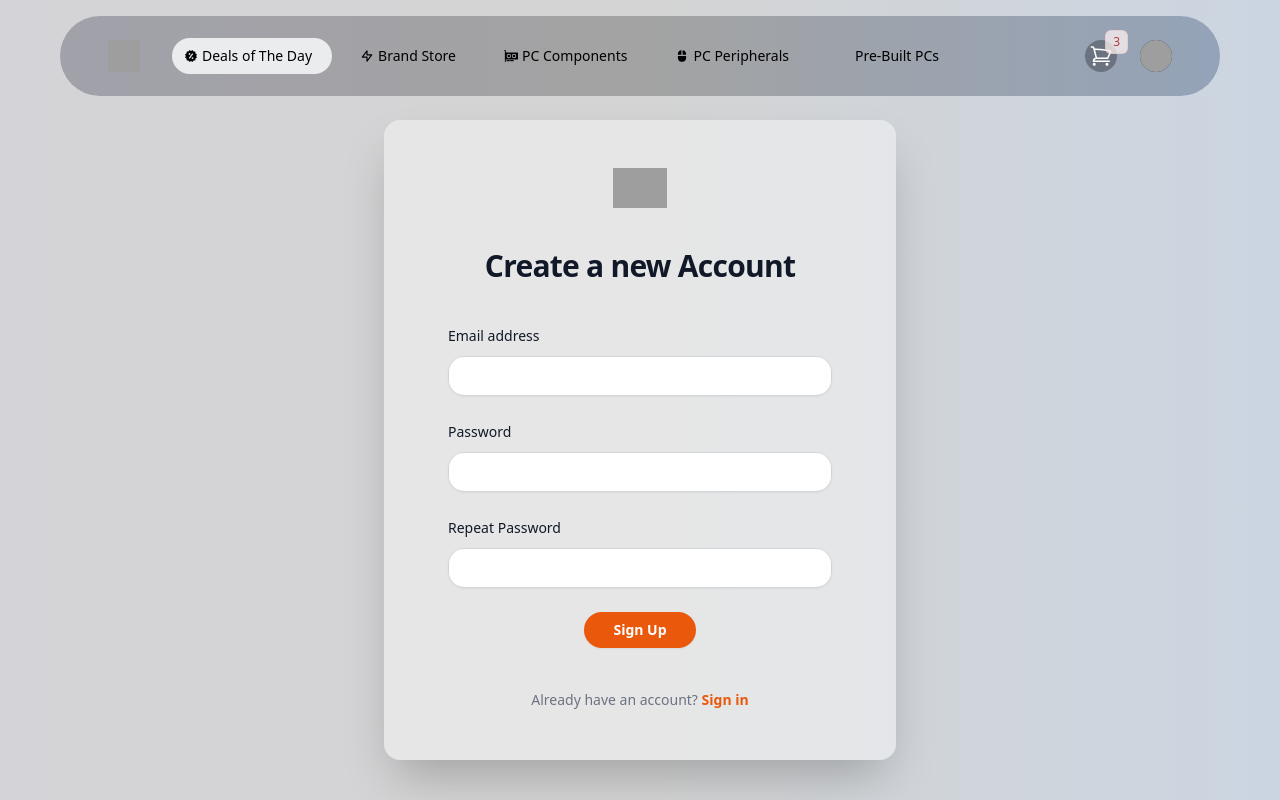
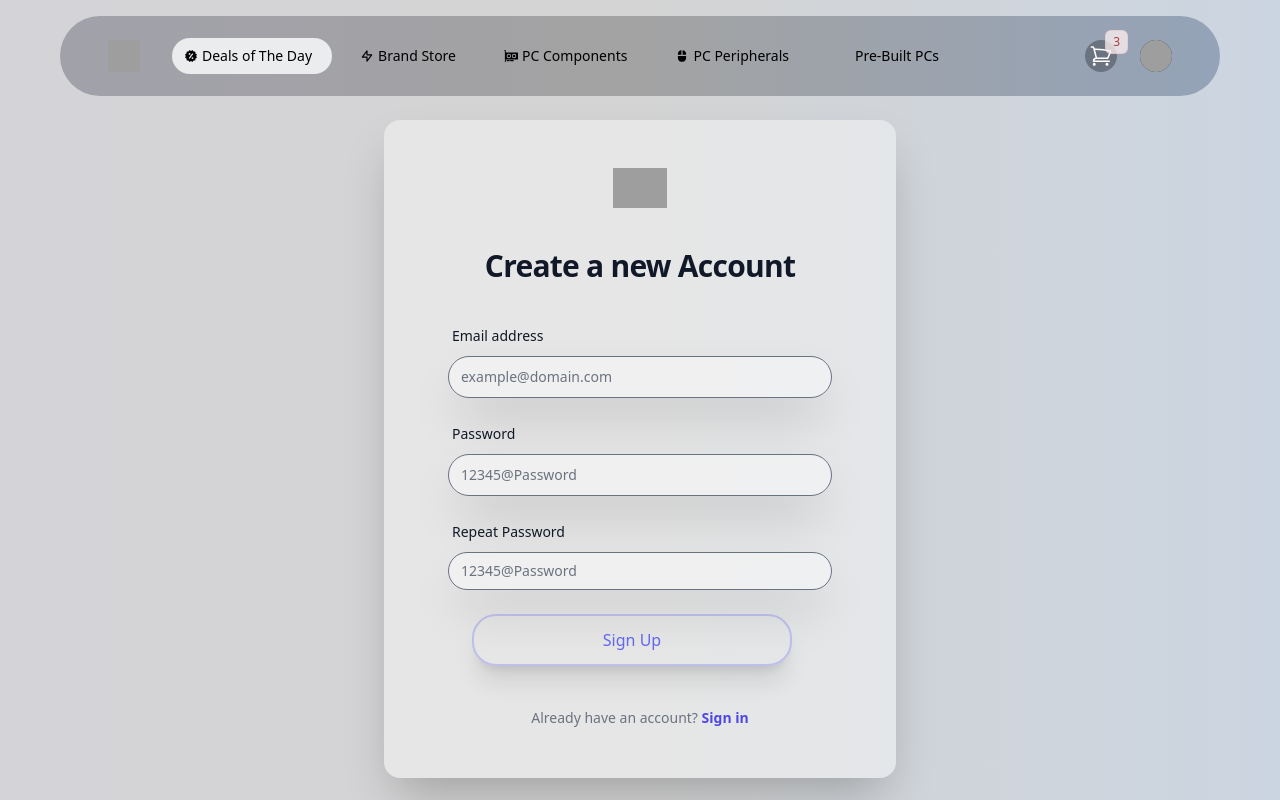
Before and after one commit to Subham-Maity/restock, a Next.js app in the folder client/: page /signup in a window 1280 px wide. Built offline with nearby package versions, Linux system fonts and the light colour scheme; grey boxes are pictures that could not be loaded; some icons are missing.

Commit message:
revamped input fields & buttons

```diff
--- a/client/src/app/(auth)/login/identify/thankyou/page.tsx
+++ b/client/src/app/(auth)/login/identify/thankyou/page.tsx
@@ -20,7 +20,7 @@ const Page = () => {
       <p className="mt-10 text-center text-sm text-gray-500">
         Return to{" "}
         <button
-          className="font-semibold leading-6 text-orange-600 dark:text-orange-600 hover:text-orange-400 dark:hover:text-orange-400"
+          className="font-semibold leading-6 text-indigo-600 dark:text-indigo-500 hover:text-indigo-500 dark:hover:text-indigo-400"
           onClick={() => {
             router.push("/login");
           }}
--- a/client/src/app/components/auth/components/Login.tsx
+++ b/client/src/app/components/auth/components/Login.tsx
@@ -4,6 +4,7 @@ import { router } from "next/client";
 import { useRouter } from "next/navigation";
 import Image from "next/image";
 import styles from "./Login.module.css";
+import Link from "next/link";
 
 const Login = () => {
   const router = useRouter();
@@ -28,7 +29,7 @@ const Login = () => {
             <div>
               <label
                 htmlFor="email"
-                className="block text-sm font-medium leading-6 text-gray-900 dark:text-gray-200"
+                className="ml-1 block text-sm font-medium leading-6 text-gray-900 dark:text-gray-200"
               >
                 Email address
               </label>
@@ -38,8 +39,9 @@ const Login = () => {
                   name="email"
                   type="email"
                   autoComplete="email"
+                  placeholder="example@domain.com"
                   required
-                  className="block w-full rounded-2xl border-0 py-auto text-gray-900 shadow-sm ring-1 ring-inset ring-gray-300 placeholder:text-gray-400 focus:ring-2 focus:ring-inset focus:ring-orange-500 sm:text-sm sm:leading-6"
+                  className="block w-full rounded-3xl py-auto bg-white bg-opacity-40 dark:bg-stone-950/20 shadow-2xl  dark:border-gray-600 dark:placeholder-gray-400 dark:text-white dark:focus:ring-blue-500 dark:focus:border-blue-500 sm:text-sm sm:leading-6"
                 />
               </div>
             </div>
@@ -57,7 +59,7 @@ const Login = () => {
                     onClick={() => {
                       router.push("/login/identify");
                     }}
-                    className="font-semibold leading-6 text-orange-600 dark:text-orange-600 hover:text-orange-400 dark:hover:text-orange-400"
+                    className="font-semibold leading-6 text-indigo-600 dark:text-indigo-500 hover:text-indigo-500 dark:hover:text-indigo-400"
                   >
                     Forgot password?
                   </button>
@@ -69,23 +71,43 @@ const Login = () => {
                   name="password"
                   type="password"
                   autoComplete="current-password"
+                  placeholder="12345@Password"
                   required
-                  className="block w-full rounded-2xl border-0 py-auto text-gray-900 shadow-sm ring-1 ring-inset ring-gray-300 placeholder:text-gray-400 focus:ring-2 focus:ring-inset focus:ring-orange-500 sm:text-sm sm:leading-6"
+                  className="block w-full rounded-3xl py-auto bg-white bg-opacity-40 dark:bg-stone-950/20 shadow-2xl  dark:border-gray-600 dark:placeholder-gray-400 dark:text-white dark:focus:ring-blue-500 dark:focus:border-blue-500 sm:text-sm sm:leading-6"
                 />
               </div>
             </div>
 
-            <div>
-              <button className={styles.button} type="submit">
-                Sign in
-              </button>
-            </div>
+            <button
+              className="relative inline-flex items-center justify-center sm:w-80 sm:ml-6 p-4 py-3 overflow-hidden font-medium text-indigo-500 transition duration-100 ease-out border-2 border-indigo-500/30 rounded-3xl shadow-lg group"
+            >
+              <span className="absolute inset-0 flex items-center justify-center w-full h-full text-white duration-100 -translate-x-full bg-indigo-600 dark:bg-indigo-500 group-hover:translate-x-0 ease">
+                <svg
+                  className="w-6 h-6"
+                  fill="none"
+                  stroke="currentColor"
+                  viewBox="0 0 24 24"
+                  xmlns="http://www.w3.org/2000/svg"
+                >
+                  <path
+                    stroke-linecap="round"
+                    stroke-linejoin="round"
+                    stroke-width="2"
+                    d="M14 5l7 7m0 0l-7 7m7-7H3"
+                  ></path>
+                </svg>
+              </span>
+              <span className="absolute flex items-center justify-center w-full h-full text-indigo-500 dark:text-indigo-400 transition-all duration-300 transform group-hover:translate-x-full ease">
+                Log In
+              </span>
+              <span className="relative invisible">Button Text</span>
+            </button>
           </form>
 
           <p className="mt-10 text-center text-sm text-gray-500">
             Not a member?{" "}
             <button
-              className="font-semibold leading-6 text-orange-600 dark:text-orange-600 hover:text-orange-400 dark:hover:text-orange-400"
+              className="font-semibold leading-6 text-indigo-600 dark:text-indigo-600 hover:text-indigo-500 dark:hover:text-indigo-400"
               onClick={() => {
                 router.push("/signup");
               }}
--- a/client/src/app/components/auth/components/Signup.tsx
+++ b/client/src/app/components/auth/components/Signup.tsx
@@ -26,7 +26,7 @@ const Signup = () => {
             <div>
               <label
                 htmlFor="email"
-                className="block text-sm font-medium leading-6 text-gray-900 dark:text-gray-200"
+                className="ml-1 block text-sm font-medium leading-6 text-gray-900 dark:text-gray-200"
               >
                 Email address
               </label>
@@ -36,8 +36,9 @@ const Signup = () => {
                   name="email"
                   type="email"
                   autoComplete="email"
+                  placeholder="example@domain.com"
                   required
-                  className="block w-full rounded-2xl border-0 py-auto text-gray-900 shadow-sm ring-1 ring-inset ring-gray-300 placeholder:text-gray-400 focus:ring-2 focus:ring-inset focus:ring-orange-500 sm:text-sm sm:leading-6"
+                  className="block w-full rounded-3xl py-auto bg-white bg-opacity-40 dark:bg-stone-950/20 shadow-2xl  dark:border-gray-600 dark:placeholder-gray-400 dark:text-white dark:focus:ring-blue-500 dark:focus:border-blue-500 sm:text-sm sm:leading-6"
                 />
               </div>
             </div>
@@ -46,19 +47,20 @@ const Signup = () => {
               <div className="flex items-center justify-between">
                 <label
                   htmlFor="password"
-                  className="block text-sm font-medium leading-6 text-gray-900 dark:text-gray-200"
+                  className="ml-1 block text-sm font-medium leading-6 text-gray-900 dark:text-gray-200"
                 >
                   Password
                 </label>
               </div>
               <div className="mt-2">
               <input
-                  id="repassword"
-                  name="repassword"
+                  id="password"
+                  name="password"
                   type="password"
                   autoComplete="current-password"
+                  placeholder="12345@Password"
                   required
-                  className="block w-full rounded-2xl border-0 py-auto text-gray-900 shadow-sm ring-1 ring-inset ring-gray-300 placeholder:text-gray-400 focus:ring-2 focus:ring-inset focus:ring-orange-500 sm:text-sm sm:leading-6"
+                  className="block w-full rounded-3xl py-auto bg-white bg-opacity-40 dark:bg-stone-950/20 shadow-2xl  dark:border-gray-600 dark:placeholder-gray-400 dark:text-white dark:focus:ring-blue-500 dark:focus:border-blue-500 sm:text-sm sm:leading-6"
                 />
               </div>
             </div>
@@ -66,7 +68,7 @@ const Signup = () => {
               <div className="flex items-center justify-between">
                 <label
                   htmlFor="password"
-                  className="block text-sm font-medium leading-6 text-gray-900 dark:text-gray-200"
+                  className="ml-1 block text-sm font-medium leading-6 text-gray-900 dark:text-gray-200"
                 >
                   Repeat Password
                 </label>
@@ -77,17 +79,36 @@ const Signup = () => {
                   name="password"
                   type="password"
                   autoComplete="current-password"
+                  placeholder="12345@Password"
                   required
-                  className="block w-full rounded-2xl border-0 py-auto text-gray-900 shadow-sm ring-1 ring-inset ring-gray-300 placeholder:text-gray-400 focus:ring-2 focus:ring-inset focus:ring-orange-500 sm:text-sm sm:leading-6"
+                  className="block w-full rounded-3xl py-auto bg-white bg-opacity-40 dark:bg-stone-950/20 shadow-2xl  dark:border-gray-600 dark:placeholder-gray-400 dark:text-white dark:focus:ring-blue-500 dark:focus:border-blue-500 sm:text-sm sm:leading-66"
                 />
               </div>
             </div>
             <div>
             <button
-                type="submit"
-                className="flex w-28 justify-center rounded-3xl bg-orange-600 active:bg-slate-600 px-3 py-1.5 text-sm font-semibold leading-6 text-white shadow-sm hover:bg-orange-400 focus-visible:outline focus-visible:outline-2 focus-visible:outline-offset-2 focus-visible:outline-orange-400 mx-auto"
+              className="relative inline-flex items-center justify-center sm:w-80 sm:ml-6 p-4 py-3 overflow-hidden font-medium text-indigo-500 transition duration-100 ease-out border-2 border-indigo-500/30 rounded-3xl shadow-xl group"
             >
+              <span className="absolute inset-0 flex items-center justify-center w-full h-full text-white duration-100 -translate-x-full bg-indigo-600 dark:bg-indigo-500 group-hover:translate-x-0 ease">
+                <svg
+                  className="w-6 h-6"
+                  fill="none"
+                  stroke="currentColor"
+                  viewBox="0 0 24 24"
+                  xmlns="http://www.w3.org/2000/svg"
+                >
+                  <path
+                    stroke-linecap="round"
+                    stroke-linejoin="round"
+                    stroke-width="2"
+                    d="M14 5l7 7m0 0l-7 7m7-7H3"
+                  ></path>
+                </svg>
+              </span>
+              <span className="absolute flex items-center justify-center w-full h-full text-indigo-500 dark:text-indigo-400 transition-all duration-300 transform group-hover:translate-x-full ease">
                 Sign Up
+              </span>
+              <span className="relative invisible">Button Text</span>
             </button>
             </div>
           </form>
@@ -95,7 +116,7 @@ const Signup = () => {
           <p className="mt-10 text-center text-sm text-gray-500">
             Already have an account?{" "}
             <button
-              className="font-semibold leading-6 text-orange-600 dark:text-orange-600 hover:text-orange-400 dark:hover:text-orange-400"
+              className="font-semibold leading-6 text-indigo-600 dark:text-indigo-600 hover:text-indigo-500 dark:hover:text-indigo-400"
               onClick={() => {
                 router.push(`/login`);
               }}
--- a/client/src/app/components/cart/page.tsx
+++ b/client/src/app/components/cart/page.tsx
@@ -40,7 +40,7 @@ export default function Cart() {
   const router = useRouter();
   return (
     <>
-      <CartHover />
+      {/* <CartHover /> */}
       <div>
         <div className="py-4 mx-3 lg:mx-16 xl:mx-24 max-w-8xl px-4 sm:px-6 lg:px-8 my-6 default-card">
           <div className="border-t border-gray-800 dark:border-gray-200 px-4 py-6 sm:px-6">
@@ -165,7 +165,7 @@ const CartHover = () => {
             leaveFrom="opacity-100"
             leaveTo="opacity-0"
           >
-            <div className="fixed inset-0 bg-gray-500 bg-opacity-75 transition-opacity" />
+            <div className="fixed inset-0 bg-black/70 transition-opacity" />
           </Transition.Child>
 
           <div className="fixed inset-0 overflow-hidden">
```
Also changed, not shown: client/src/app/(auth)/login/identify/page.tsx (+26 -12 lines), client/src/app/components/auth/components/Login.module.css (+47 -0 lines). Lines whose indentation alone changed are shown as unchanged.
